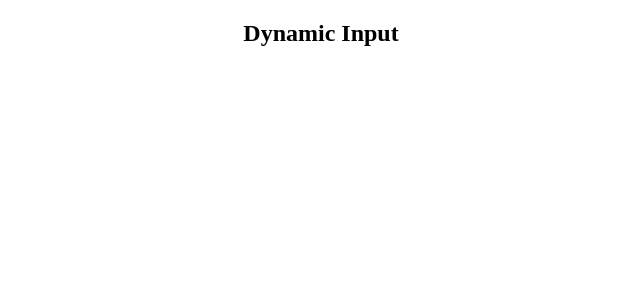
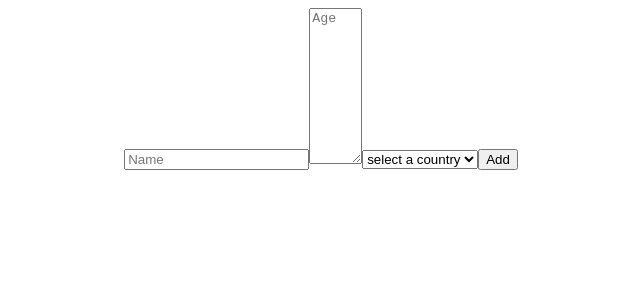
Before and after one commit to AkshayGit17/Dynamic-Form-Inputs, a React (Create React App) app: page / in a window 1280 px wide. Shown: the top 300 px of the page, without its empty margins (319-959 px from the left). Built offline with nearby package versions, Linux system fonts and the light colour scheme.

Commit message:
Structure to render each input row

```diff
--- a/src/App.js
+++ b/src/App.js
@@ -1,9 +1,40 @@
+import { useState } from 'react';
+
 import './App.css';
+import DynamicInput from './DynamicInput';
 
 function App() {
+  const [inputRowList, setInputRowList] = useState([
+    {
+      id: 1,
+      input1: {
+        type: 'input',
+        value: '',
+        placeholder: 'Name',
+      },
+      input2: {
+        type: 'textarea',
+        value: '',
+        placeholder: 'Age',
+      },
+      select1: {
+        type: 'select',
+        value: '',
+        options: [
+          { label: 'select a country', value: '' },
+          { label: 'India', value: 'india' },
+          { label: 'Japan', value: 'japan' },
+        ],
+      },
+    },
+  ]);
+
   return (
     <div className="App">
-      <h2>Dynamic Input</h2>
+      <DynamicInput
+        inputRowList={inputRowList}
+        setInputRowList={setInputRowList}
+      />
     </div>
   );
 }
--- /dev/null
+++ b/src/DynamicInput.js
@@ -0,0 +1,79 @@
+import React from 'react';
+
+const Select = ({ name, value, onInputChangeHandler, options }) => {
+  return (
+    <select name={name} value={value} onChange={onInputChangeHandler}>
+      {options.map((option) => {
+        const { label, value } = option;
+        return (
+          <option key={value} value={value}>
+            {label}
+          </option>
+        );
+      })}
+    </select>
+  );
+};
+
+const DynamicInput = ({ inputRowList, setInputRowList }) => {
+  const onInputChangeHandler = (e, id) => {};
+
+  return (
+    <div className="inputContainer">
+      {inputRowList.map((inputRow) => {
+        const { id } = inputRow;
+
+        return (
+          <React.Fragment key={id}>
+            <div className="inputRow">
+              {Object.keys(inputRow).map((key) => {
+                if (key === 'id') return null;
+                const { type, value, placeholder, options } = inputRow[key];
+
+                if (type === 'input') {
+                  return (
+                    <input
+                      type="text"
+                      name={key}
+                      placeholder={placeholder}
+                      value={value}
+                      onChange={(e) => onInputChangeHandler(e, id)}
+                      key={key}
+                    />
+                  );
+                } else if (type === 'textarea') {
+                  return (
+                    <textarea
+                      name={key}
+                      placeholder={placeholder}
+                      value={value}
+                      onChange={(e) => onInputChangeHandler(e, id)}
+                      key={key}
+                      rows={10}
+                      cols={4}
+                    />
+                  );
+                } else if (type === 'select') {
+                  return (
+                    <Select
+                      name={key}
+                      value={value}
+                      onInputChangeHandler={(e) => onInputChangeHandler(e, id)}
+                      key={key}
+                      options={options}
+                    />
+                  );
+                } else {
+                  return null;
+                }
+              })}
+              {id === 1 ? <button>Add</button> : <button>Remove</button>}
+            </div>
+          </React.Fragment>
+        );
+      })}
+    </div>
+  );
+};
+
+export default DynamicInput;
```
Also changed, not shown: src/DynamicInput.module.css (added).
